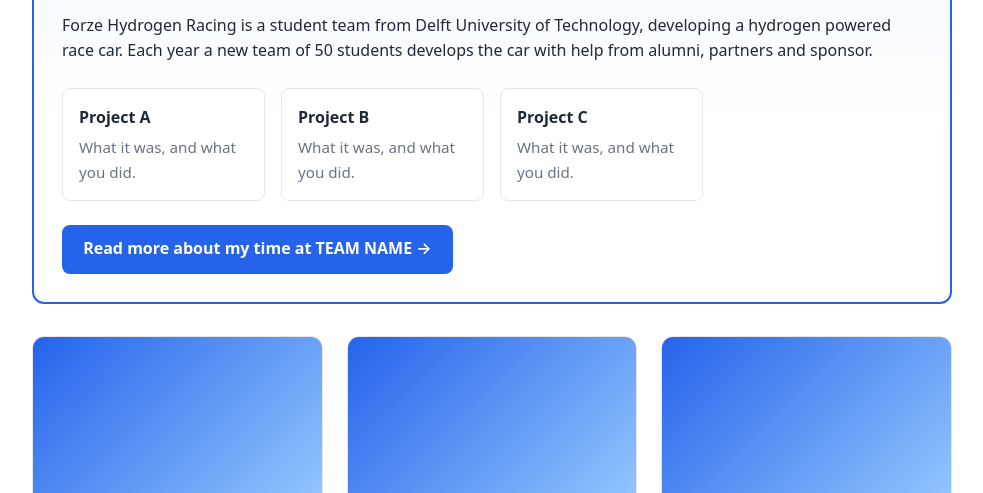
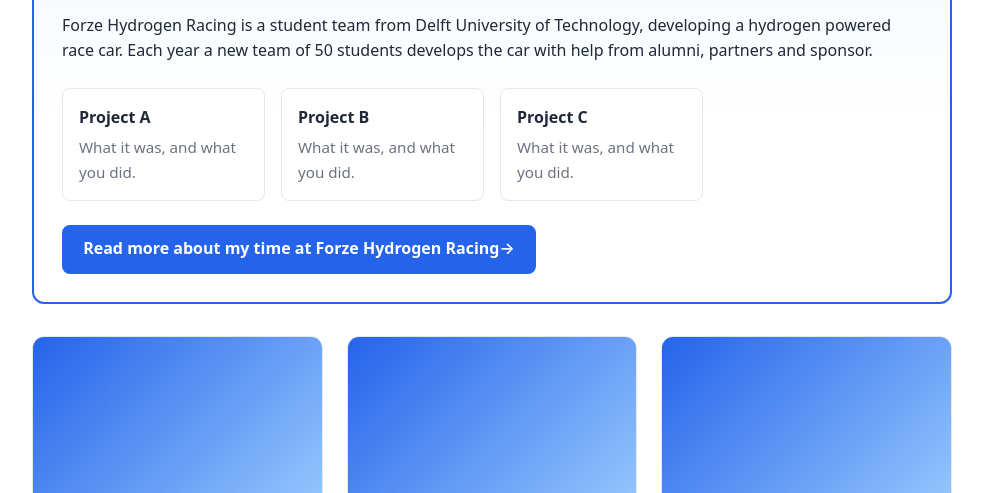
Before and after one commit to quin10-123/quin10-123.github.io, a plain HTML site: page index.html in a window 1280 px wide. Shown: the part 607-1100 px from the top of the page, without its empty margins (148-1131 px from the left). Drawn offline with Linux system fonts and the light colour scheme.

Commit message:
Update index.html

```diff
--- a/index.html
+++ b/index.html
@@ -71,7 +71,7 @@
     </div>
   </div>
 
-  <a class="button" href="projects/student-team.html">Read more about my time at TEAM NAME →</a>
+  <a class="button" href="projects/student-team.html">Read more about my time at Forze Hydrogen Racing→</a>
 </article>
       <div class="grid">
 
```
